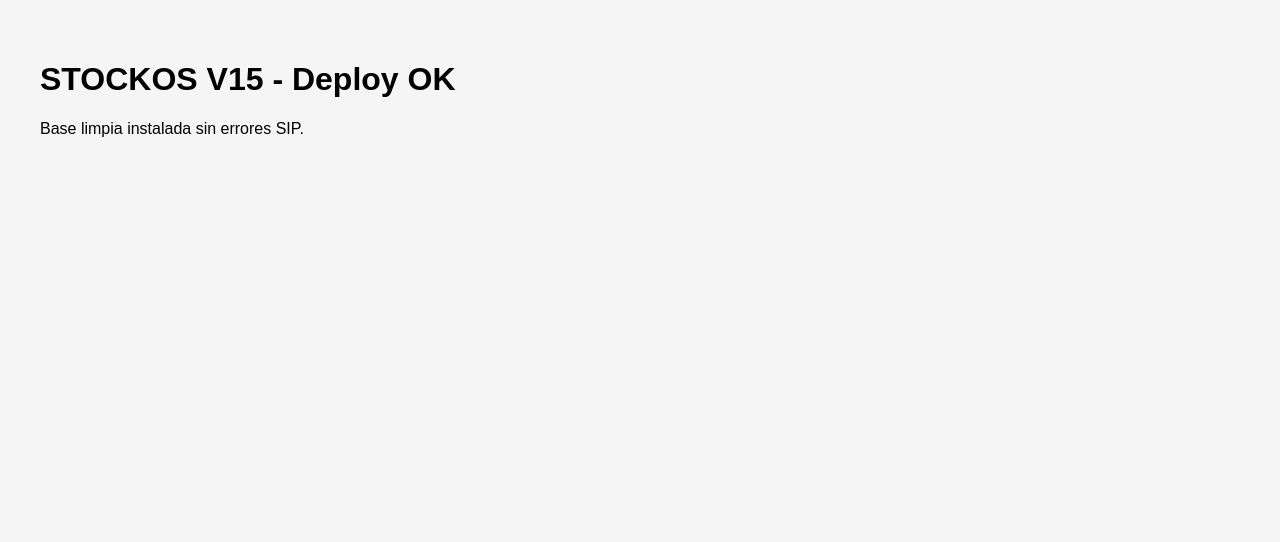
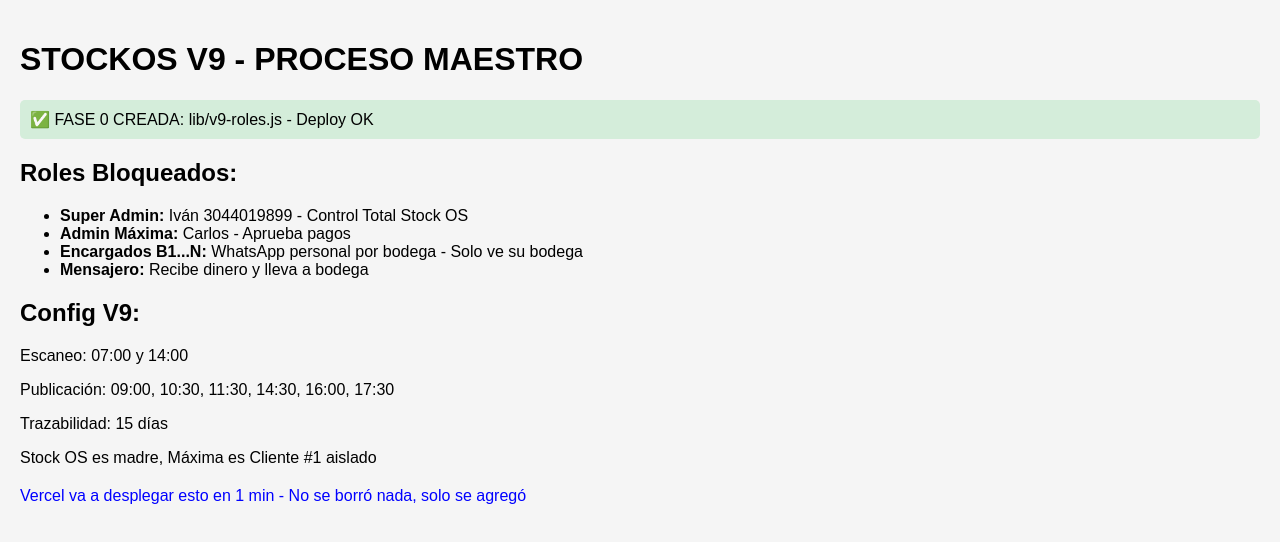
Before and after one commit to adminstockos-dotcom/stockos-v15-full, a Next.js app: page / in a window 1280 px wide. Shown: the top 542 px of the page. Built offline with nearby package versions, Linux system fonts and the light colour scheme.

Commit message:
Update page.tsx

```diff
--- a/app/page.tsx
+++ b/app/page.tsx
@@ -1,8 +1,28 @@
+import { ROLES_V9, CONFIG_V9 } from "../lib/v9-roles.js";
+
 export default function Home() {
   return (
-    <div style={{padding: 40, fontFamily: "sans-serif"}}>
-      <h1>STOCKOS V15 - Deploy OK</h1>
-      <p>Base limpia instalada sin errores SIP.</p>
+    <div style={{padding:20, fontFamily:'Arial'}}>
+      <h1>STOCKOS V9 - PROCESO MAESTRO</h1>
+      <p style={{background:'#d4edda', padding:10, borderRadius:5}}>
+        ✅ FASE 0 CREADA: lib/v9-roles.js - Deploy OK
+      </p>
+
+      <h2>Roles Bloqueados:</h2>
+      <ul>
+        <li><b>Super Admin:</b> Iván 3044019899 - Control Total Stock OS</li>
+        <li><b>Admin Máxima:</b> Carlos - Aprueba pagos</li>
+        <li><b>Encargados B1...N:</b> WhatsApp personal por bodega - Solo ve su bodega</li>
+        <li><b>Mensajero:</b> Recibe dinero y lleva a bodega</li>
+      </ul>
+
+      <h2>Config V9:</h2>
+      <p>Escaneo: {CONFIG_V9.escaneo.join(' y ')}</p>
+      <p>Publicación: {CONFIG_V9.publicacion.join(', ')}</p>
+      <p>Trazabilidad: {CONFIG_V9.trazabilidad_devolucion_dias} días</p>
+      <p>{CONFIG_V9.plataforma}</p>
+
+      <p style={{marginTop:20, color:'blue'}}>Vercel va a desplegar esto en 1 min - No se borró nada, solo se agregó</p>
     </div>
-  );
+  )
 }
```
